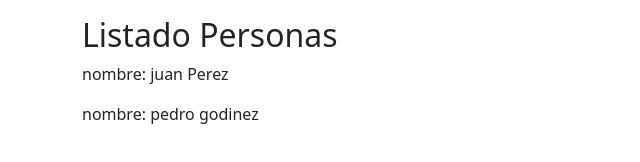
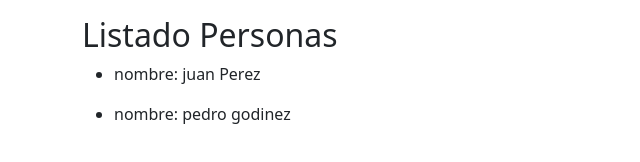
Before and after one commit to cralitos/angular-demo-course, an Angular app: page / in a window 1280 px wide. Shown: the part 204-366 px from the top of the page, without its empty margins (0-640 px from the left). Built offline with nearby package versions, Linux system fonts and the light colour scheme.

Commit message:
el ng for tambien puede ser utilizado para crear listas

```diff
--- a/src/app/lista-personas/lista-personas.component.html
+++ b/src/app/lista-personas/lista-personas.component.html
@@ -14,7 +14,7 @@ type="text"
 <app-persona></app-persona>
 <div>
   <h2>Listado Personas</h2>
-  <div *ngFor="let persona of personas">
-    <p>nombre: {{persona.nombre}}  {{persona.apellido}}</p>
-  </div>
+  <ul *ngFor="let persona of personas">
+    <li>nombre: {{persona.nombre}}  {{persona.apellido}}</li>
+  </ul>
 </div>
```
